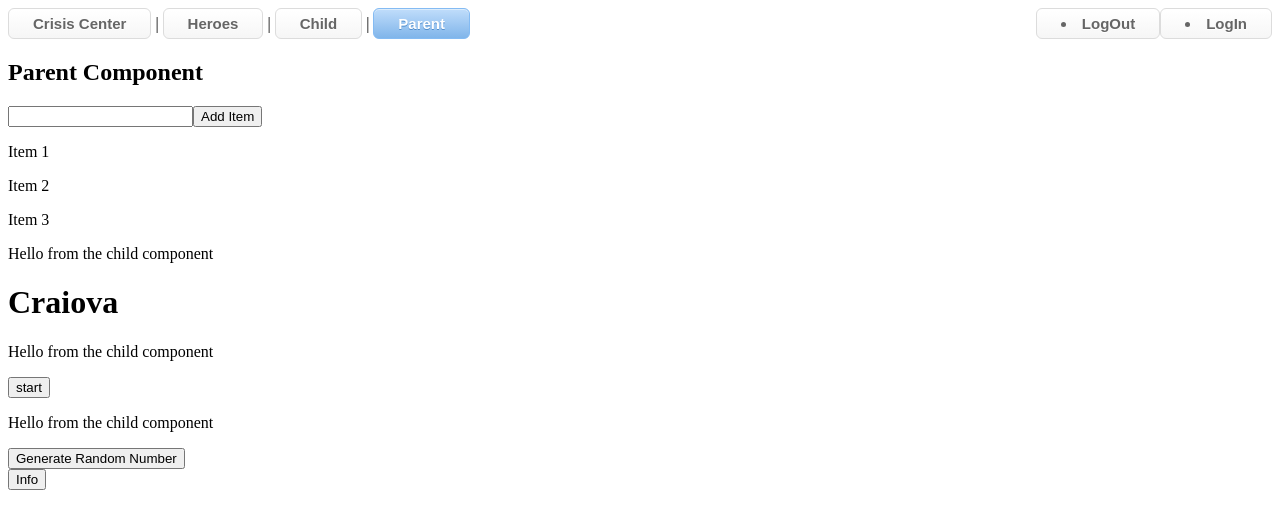
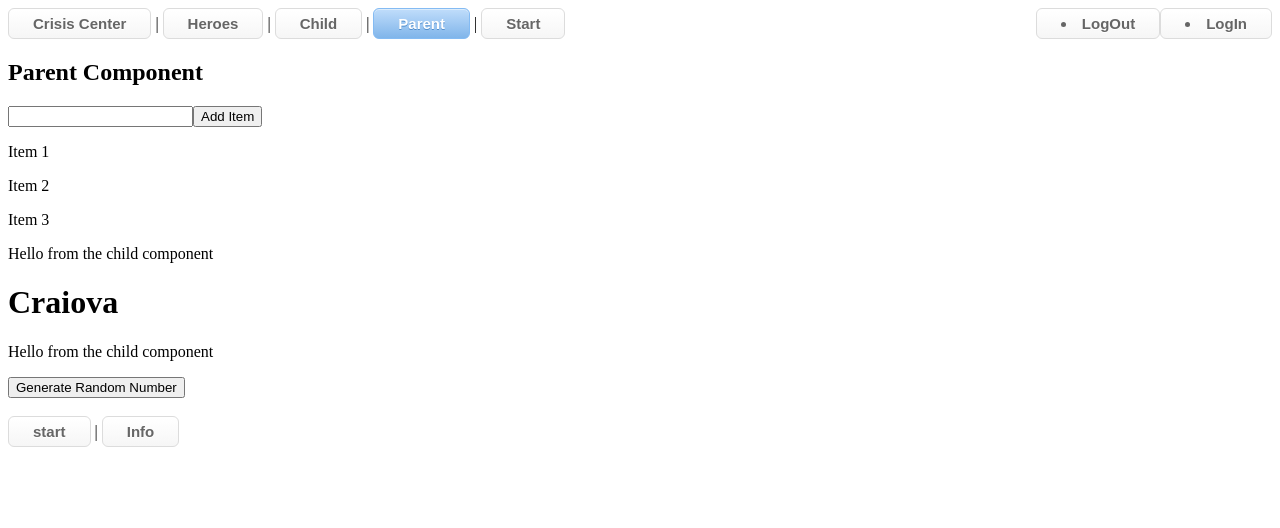
Before and after one commit to Sp3ed01/Angular-App, an Angular app: page /parent in a window 1280 px wide. Shown: the top 528 px of the page. Built offline with nearby package versions, Linux system fonts and the light colour scheme.

Commit message:
canActive canActiveChild

```diff
--- a/src/app/app.component.html
+++ b/src/app/app.component.html
@@ -22,6 +22,12 @@
        routerLinkActive="activebutton"
        ariaCurrentWhenActive="page">
       Parent
+    </a> |
+    <a class="button"
+       routerLink="/start"
+       routerLinkActive="activebutton"
+       ariaCurrentWhenActive="page">
+      Start
     </a>
     <a class="button" style="float:right">
       <li (click)="login()">LogIn</li>
--- a/src/app/app.module.ts
+++ b/src/app/app.module.ts
@@ -12,6 +12,7 @@ import { CrisisListComponent } from './crisis-list/crisis-list.component';
 import { HeroesListComponent } from './heroes-list/heroes-list.component';
 import { PageNotFoundComponent } from './page-not-found/page-not-found.component';
 import { ParentComponent } from './parent/parent.component';
+import { StartComponent } from './start/start.component';
 
 const appRoute: Routes = [
   { path: 'crisis-list', component: CrisisListComponent },
@@ -19,10 +20,12 @@ const appRoute: Routes = [
   { path: 'parent', component: ParentComponent}, //canActivate: [AuthGuardService] },
   { path: '', redirectTo: '/heroes-list', pathMatch: 'full' },
   { path: 'heroes-list', component: HeroesListComponent },
+  { path: 'start', component: StartComponent },
   { path: 'info', component: AboutUsComponent },
   {
     path: "parent", canActivateChild: [AuthGuardService], children: [
-      { path: "info", component: AboutUsComponent }
+      { path: "info", component: AboutUsComponent },
+      { path: "start", component: StartComponent }
     ]
   },
   { path: '**', component: PageNotFoundComponent },
@@ -35,6 +38,7 @@ const appRoute: Routes = [
     ChildComponent,
     PageNotFoundComponent,
     AboutUsComponent,
+    StartComponent,
   ],
   imports: [
     BrowserModule,
--- a/src/app/parent/parent.component.css
+++ b/src/app/parent/parent.component.css
@@ -0,0 +1,23 @@
+.button {
+    box-shadow: inset 0 1px 0 0 #ffffff;
+    background: #ffffff linear-gradient(to bottom, #ffffff 5%, #f6f6f6 100%);
+    border-radius: 6px;
+    border: 1px solid #dcdcdc;
+    display: inline-block;
+    cursor: pointer;
+    color: #666666;
+    font-family: Arial, sans-serif;
+    font-size: 15px;
+    font-weight: bold;
+    padding: 6px 24px;
+    text-decoration: none;
+    text-shadow: 0 1px 0 #ffffff;
+    outline: 0;
+}
+.activebutton {
+    box-shadow: inset 0 1px 0 0 #dcecfb;
+    background: #bddbfa linear-gradient(to bottom, #bddbfa 5%, #80b5ea 100%);
+    border: 1px solid #84bbf3;
+    color: #ffffff;
+    text-shadow: 0 1px 0 #528ecc;
+}
--- a/src/app/parent/parent.component.html
+++ b/src/app/parent/parent.component.html
@@ -7,10 +7,11 @@
 <app-child>
     <h1 #header>Craiova</h1>
 </app-child>
-<app-child>
-    <button #btn>start</button>
-</app-child>
 <div>
     <button (click)="generateRandomNumber()">Generate Random Number</button>
 </div>
-<button routerLink="info">Info</button>
+<br>
+
+<button class="button" routerLink="start">start</button> |
+<button class="button" routerLink="info">Info</button>
+<router-outlet></router-outlet>
--- /dev/null
+++ b/src/app/start/start.component.html
@@ -0,0 +1 @@
+<p>start works!</p>
```
Also changed, not shown: src/app/start/start.component.ts (added, +10 -0 lines), src/app/start/start.component.css (added).
